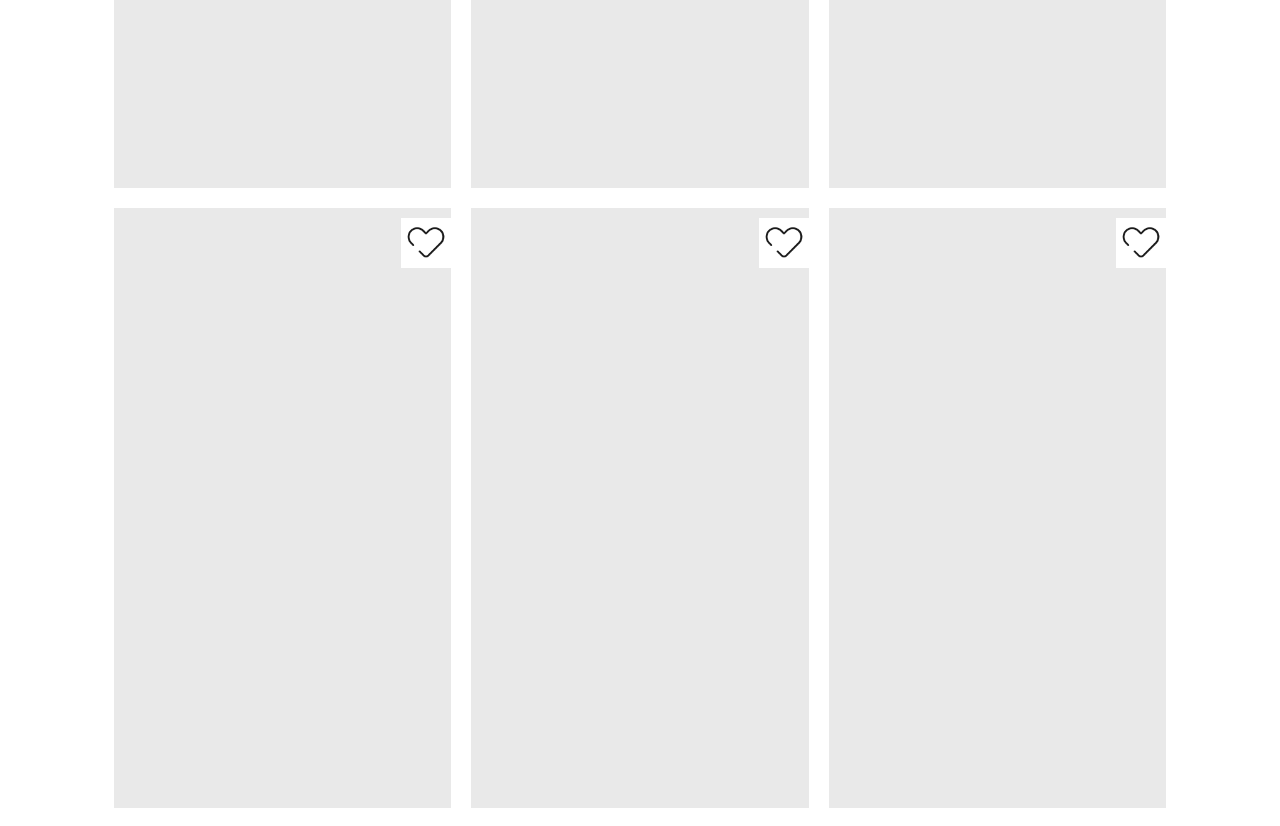
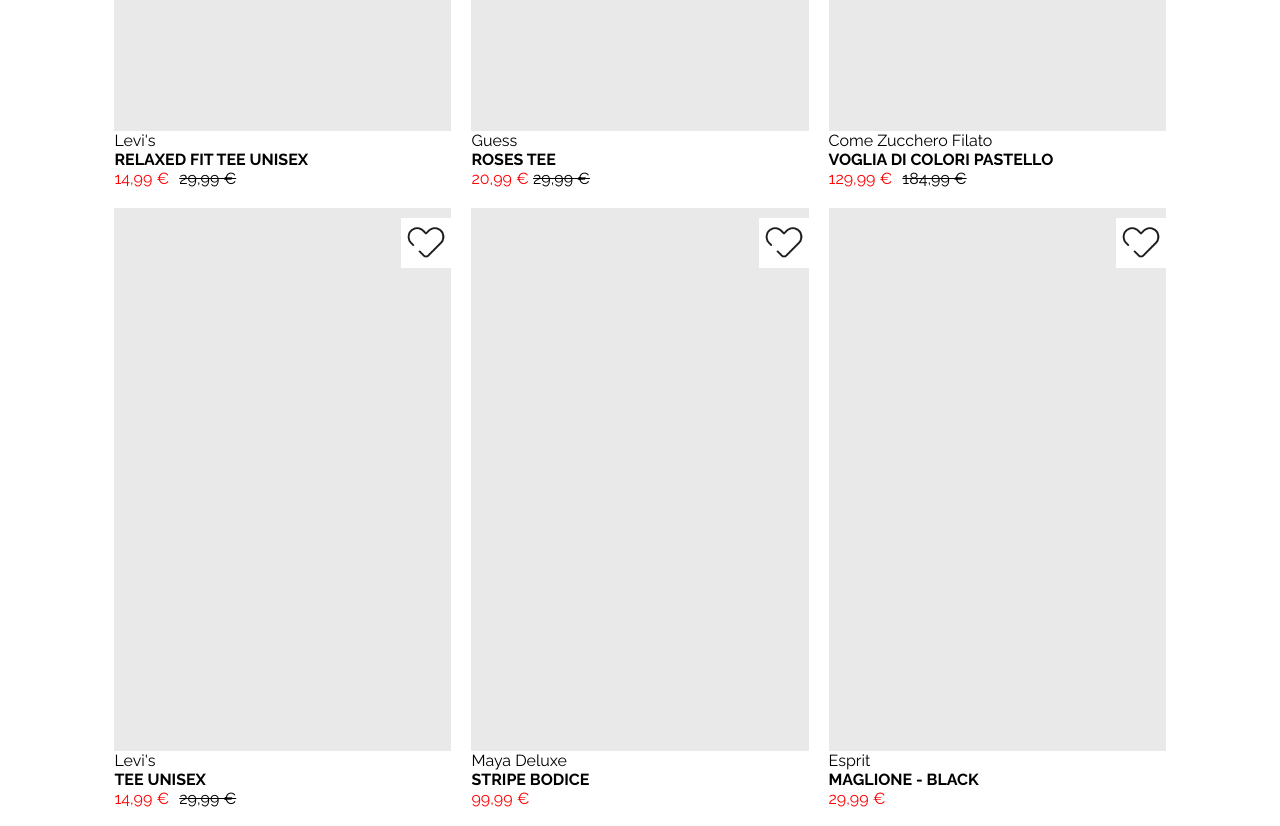
Before and after one commit to EdoardoRaimondoSenis/html-css-boolando, a plain HTML site: page index.html in a window 1280 px wide. Shown: the part 560-1386 px from the top of the page. Drawn offline with Linux system fonts and the light colour scheme.

Commit message:
prezzi e descrizioni

```diff
--- a/index.html
+++ b/index.html
@@ -27,26 +27,93 @@
     <main>
         <div id="flexrow">
             <div class="bloccoartic">
+                <div class="poscuore">
                     <div class="contcuore"><a class="cuore" href=""></a></div>
+                </div>
+
+
+                <div class="descrizione">
+                    <span>Levi's</span>
+                    <span><strong>RELAXED FIT TEE UNISEX</strong></span>
+                    <div class="prezzoinline">
+                        <span class="color">14,99 €</span>
+                        <span><del>29,99 €</del></span>
+                    </div>
+                </div>
 
             </div>
             <div class="bloccoartic">
+                <div class="poscuore">
                     <div class="contcuore"><a class="cuore" href=""></a></div>
                 </div>
-            <div class="bloccoartic">
-                <div class="contcuore"><a class="cuore" href=""></a></div>
+
+
+                <div class="descrizione">
+                    <span>Guess</span>
+                    <span><strong>ROSES TEE</strong></span>
+                    <div class=".prezzoinline">
+                        <span class="color">20,99 €</span>
+                        <span><del>29,99 €</del></span>
+                    </div>
+                </div>
 
             </div>
             <div class="bloccoartic">
+                <div class="poscuore">
                     <div class="contcuore"><a class="cuore" href=""></a></div>
+                </div>
+
+
+                <div class="descrizione">
+                    <span>Come Zucchero Filato</span>
+                    <span><strong>VOGLIA DI COLORI PASTELLO</strong></span>
+                    <div class="prezzoinline">
+                        <span class="color">129,99 € </span>
+                        <span><del> 184,99 €</del></span>
+                    </div>
+                </div>
 
             </div>
             <div class="bloccoartic">
+                <div class="poscuore">
                     <div class="contcuore"><a class="cuore" href=""></a></div>
+                </div>
+
+
+                <div class="descrizione">
+                    <span>Levi's</span>
+                    <span><strong>TEE UNISEX</strong></span>
+                    <div class="prezzoinline">
+                        <span class="color">14,99 €</span>
+                        <span><del>29,99 €</del></span>
+                    </div>
+                </div>
 
             </div>
             <div class="bloccoartic">
+                <div class="poscuore">
                     <div class="contcuore"><a class="cuore" href=""></a></div>
+                </div>
+
+
+                <div class="descrizione">
+                    <span>Maya Deluxe</span>
+                    <span><strong>STRIPE BODICE</strong></span>
+                    <span class="color">99,99 €</span>
+                </div>
+
+            </div>
+            <div class="bloccoartic">
+                <div class="poscuore">
+                    <div class="contcuore"><a class="cuore" href=""></a></div>
+                </div>
+
+
+                <div class="descrizione">
+                    <span>Esprit</span>
+                    <span><strong>MAGLIONE - BLACK</strong></span>
+                    <span class="color">29,99 €</span>
+                </div>
 
             </div>
         </div>
--- a/style.css
+++ b/style.css
@@ -46,11 +46,16 @@ a {
 
 .bloccoartic {
     display: flex;
+    position: relative;
     margin: 10px;
     width: calc(80% / 3);
     height: 600px;
     background-color: rgba(211, 211, 211, 0.497);
-    justify-content: flex-end;
+}
+
+.bloccoartic > .poscuore {
+    position: absolute;
+    right: 0;
 }
 
 .contcuore {
@@ -72,3 +77,27 @@ a {
 .cuore:hover {
     background-image: url(img/icons8-favorite-64\ \(1\).png);
 }
+
+.descrizione {
+    position: absolute;
+    bottom: 0;
+    width: 100%;
+    display: flex;
+    justify-content: flex-end;
+    flex-direction: column;
+    background-color: white;
+}
+
+.prezzoinline {
+    display: flex;
+    flex-direction: row;
+}
+
+.prezzoinline span {
+    padding-right: 10px;
+}
+
+.color {
+    color: red;
+
+}
```
Lines whose indentation alone changed are shown as unchanged.
